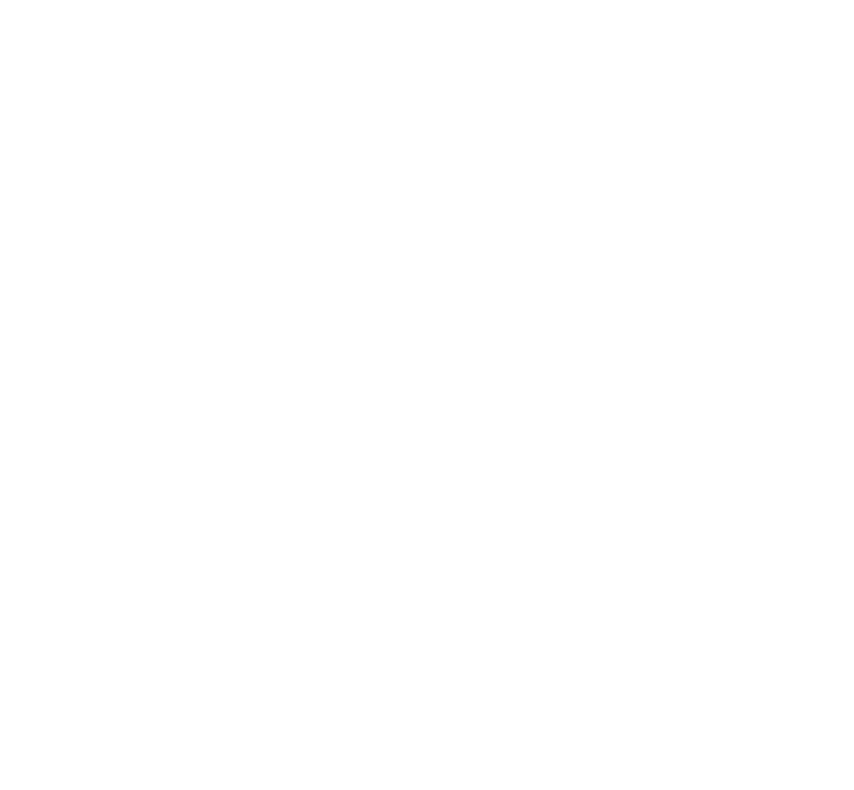
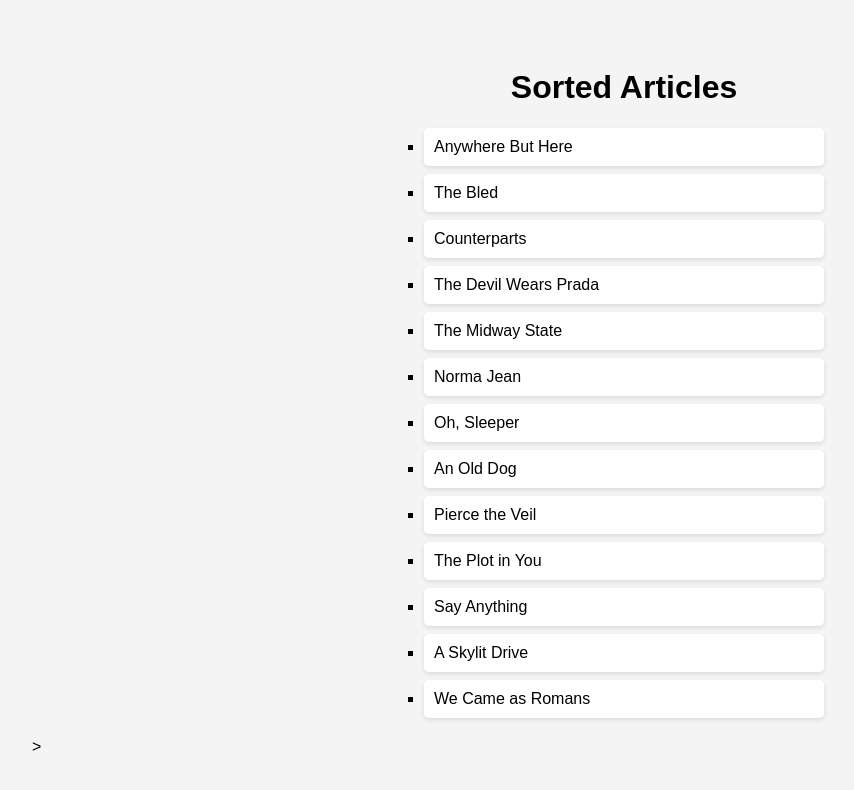
Before and after one commit to acciojob/sorting-articles-Taufique24, a website: page main.html in a window 1280 px wide. Shown: the whole page, without its empty margins (16-870 px from the left). Drawn offline with Linux system fonts and the light colour scheme.

Commit message:
created a submission

```diff
--- a/main.html
+++ b/main.html
@@ -7,7 +7,8 @@
 </head>
 
 <body>
-	<!-- the entire body must be written by student -->
+	 <h1>Sorted Articles</h1>
+  <ul id="band"></ul>>
     <script type="text/javascript" src="./script.js">
 </script>
 
--- a/script.js
+++ b/script.js
@@ -1 +1,32 @@
 //your JS code here. If required.
+const bands = [
+  'The Plot in You',
+  'The Devil Wears Prada',
+  'Pierce the Veil',
+  'Norma Jean',
+  'The Bled',
+  'Say Anything',
+  'The Midway State',
+  'We Came as Romans',
+  'Counterparts',
+  'Oh, Sleeper',
+  'A Skylit Drive',
+  'Anywhere But Here',
+  'An Old Dog'
+];
+
+function strip(article) {
+  return article.replace(/^(a |an |the )/i, '').trim();
+}
+
+const sortedBands = bands.sort((a, b) =>
+  strip(a).localeCompare(strip(b))
+);
+
+const ul = document.getElementById('band');
+
+sortedBands.forEach(band => {
+  const li = document.createElement('li');
+  li.textContent = band;
+  ul.appendChild(li);
+});
--- a/styles.css
+++ b/styles.css
@@ -1 +1,25 @@
 /*  your css code here. If applicable */
+body {
+  font-family: Arial, sans-serif;
+  background-color: #f4f4f4;
+  padding: 40px;
+}
+
+h1 {
+  text-align: center;
+}
+
+#band {
+  list-style-type: square;
+  max-width: 400px;
+  margin: 20px auto;
+  padding: 0;
+}
+
+#band li {
+  background: white;
+  margin: 8px 0;
+  padding: 10px;
+  border-radius: 5px;
+  box-shadow: 0 2px 4px rgba(0,0,0,0.1);
+}
```
